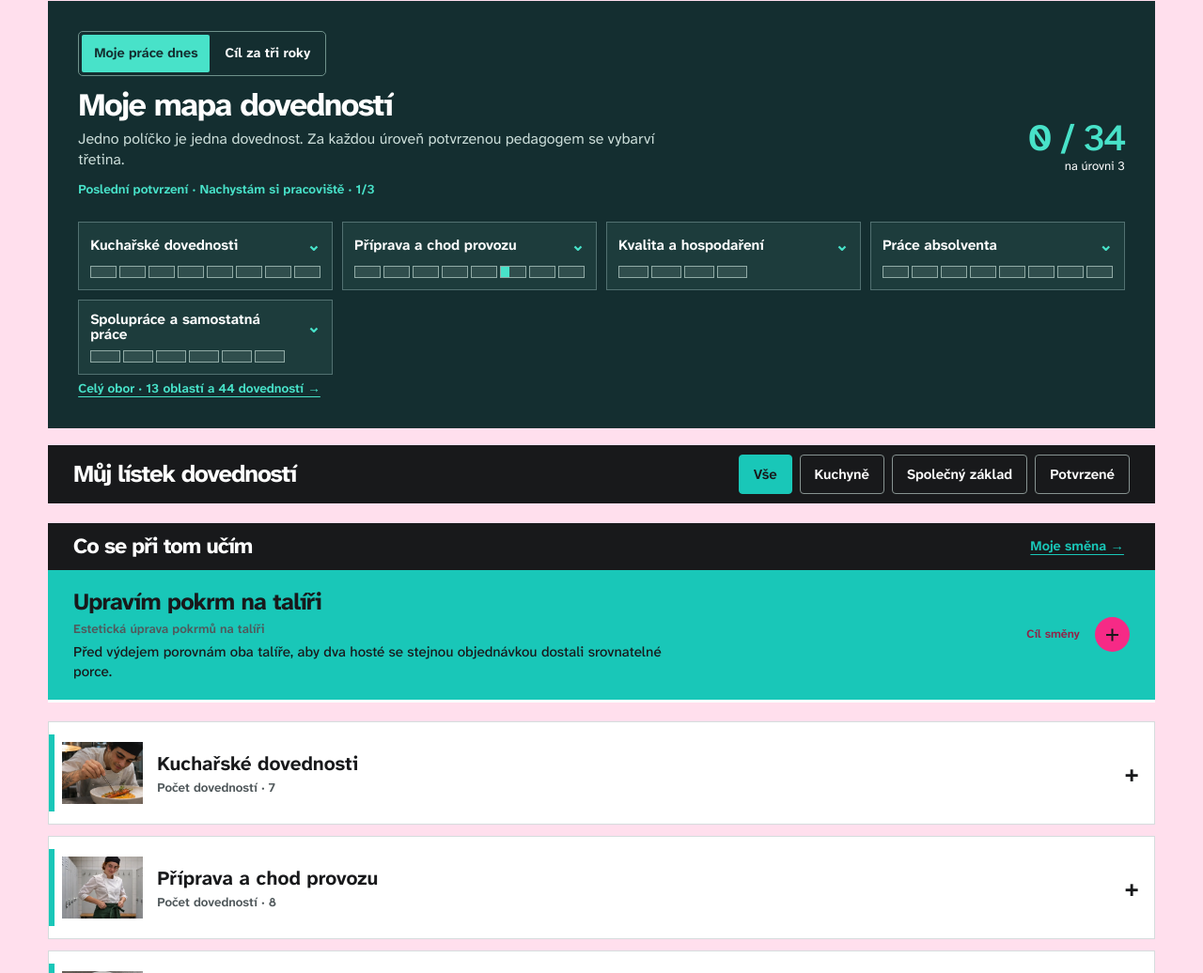
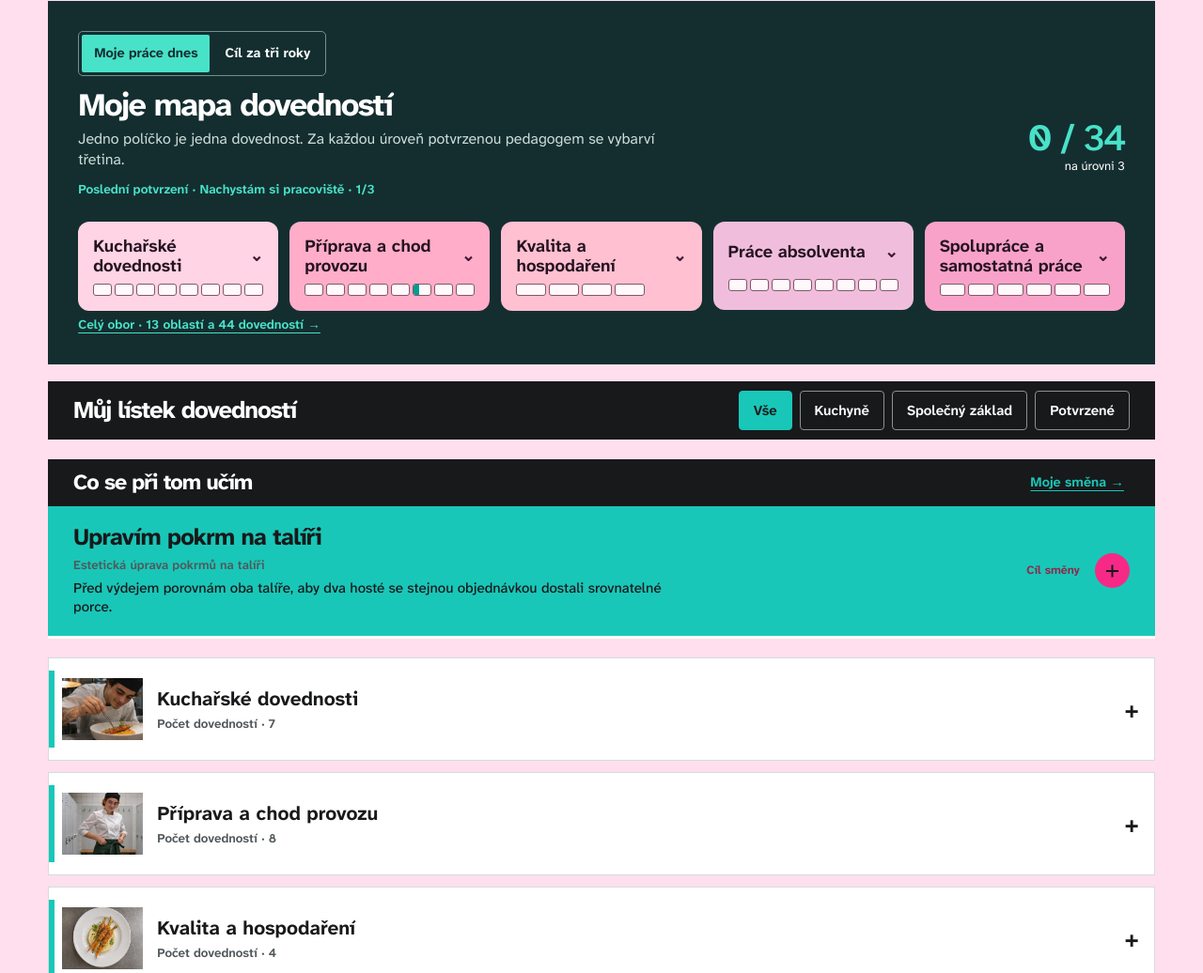
Before and after one commit to anetava/profese-nanecisto, a plain HTML site: page mistr-sveta/den-na-praxi/index.html in a window 1280 px wide. Shown: the part 793-1829 px from the top of the page at 94% size. Drawn offline with Linux system fonts and the light colour scheme.

Commit message:
Růžové dlaždice oblastí a dovedností v žákovské mapě

```diff
--- a/mistr-sveta/den-na-praxi/portfolio-mapa.css
+++ b/mistr-sveta/den-na-praxi/portfolio-mapa.css
@@ -223,3 +223,12 @@ details.career-fold { padding:0; margin:0; border:0; border-top:1px solid #6d959
   .career-panel > div { padding:17px 15px; }
   .career-offer blockquote { margin:10px 0 14px; }
 }
+
+.skill-map .map-groups{grid-template-columns:repeat(auto-fit,minmax(min(100%,210px),1fr));gap:12px}
+.skill-map details.map-group{--rose:#ffd4e4;background:var(--rose);color:#251321;border:none;border-radius:12px;overflow:hidden}
+.map-group:nth-child(2){--rose:#ffadc9!important}.map-group:nth-child(3){--rose:#ffc0d1!important}.map-group:nth-child(4){--rose:#f0bedc!important}.map-group:nth-child(5){--rose:#f8a2ca!important}
+.skill-map .map-group>summary{min-height:94px;padding:16px}.skill-map .map-group>summary:hover{background:#ffffff40}.skill-map .map-group-name{font-size:1.15rem;line-height:1.14}.skill-map .map-caret{color:#421a35}
+.skill-map .map-group[open]{grid-column:1/-1}.skill-map .map-group[open]>summary{min-height:74px}.skill-map .map-group .map-track{max-width:290px}.skill-map .map-group .map-tile{background:#fff9fc;border-color:#805765;border-radius:3px;overflow:hidden}.skill-map .map-tile:before{background:#009d90}
+.skill-map .map-group ul{display:grid;grid-template-columns:repeat(auto-fit,minmax(min(100%,205px),1fr));gap:9px;padding:0 14px 14px}
+.skill-map .map-group li{display:block;margin:0;padding:0;border:0}.skill-map .map-skill-link{display:flex;flex-direction:column;align-items:flex-start;justify-content:space-between;gap:10px;width:100%;height:100%;min-height:92px;padding:14px;background:#fff7fa;color:#261621;border:1px solid #c791a6;border-radius:8px;text-decoration:none;cursor:pointer}.skill-map .map-skill-link strong{font-size:1.03rem;line-height:1.2}.skill-map .map-skill-link span{font-size:.83rem}.skill-map li:not([data-level="0"]) .map-skill-link{border-bottom:5px solid #009d90}.skill-map .map-group :focus-visible{outline:3px solid #52203b}
+@media(max-width:540px){.skill-map .map-groups{grid-template-columns:1fr 1fr;gap:8px}.skill-map .map-group>summary{padding:11px;min-height:96px}.skill-map .map-group-name{font-size:1rem}.skill-map .map-group ul{grid-template-columns:repeat(2,minmax(0,1fr));padding:0 8px 8px;gap:6px}.skill-map .map-skill-link{padding:10px}}
```
